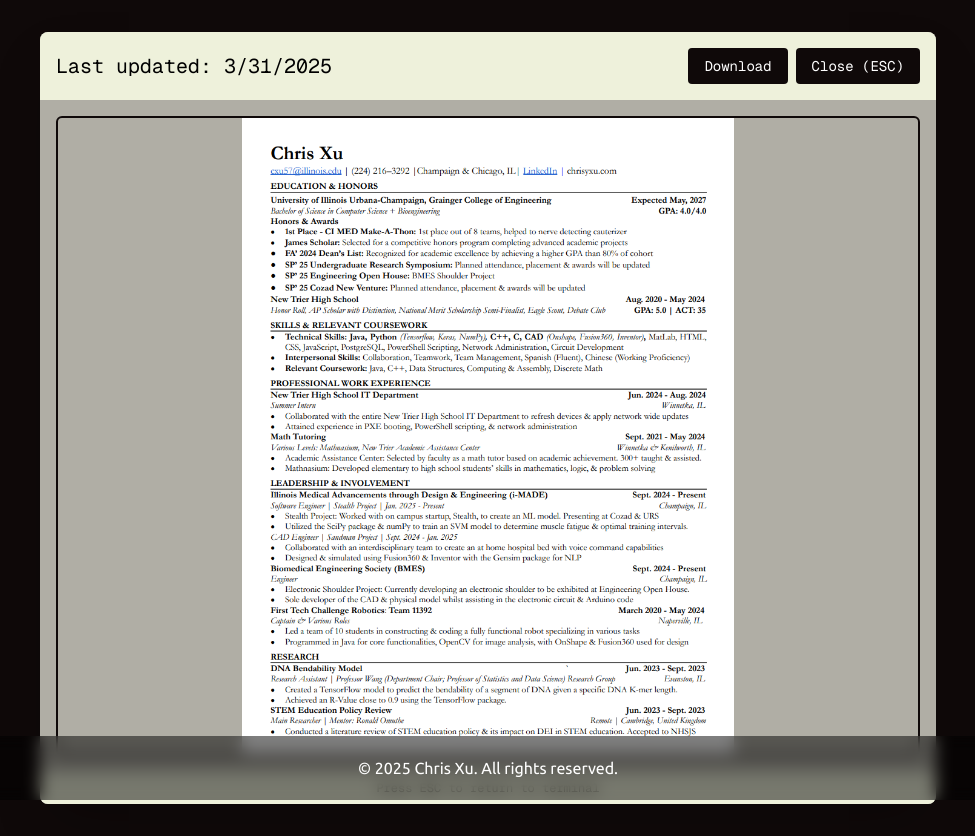
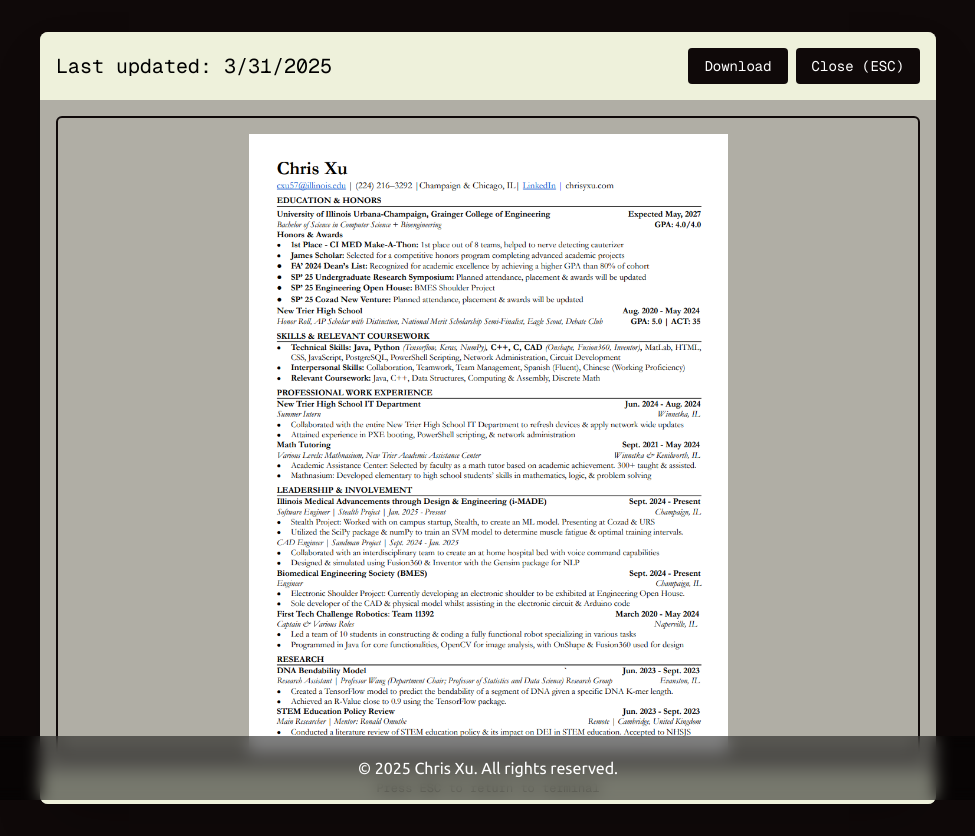
Before and after one commit to Typhlosion123/portfolio, a Next.js app: page /resume in a window 1280 px wide. Shown: the whole page, without its empty margins (152-1127 px from the left). Built offline with nearby package versions, Linux system fonts and the light colour scheme.

Commit message:
image padding

```diff
--- a/app/resume/page.tsx
+++ b/app/resume/page.tsx
@@ -74,7 +74,7 @@ export default function ResumePage() {
               alt="Chris Xu's Resume"
               width={812}
               height={1051} // Adjust based on your image aspect ratio
-              className="object-contain"
+              className="object-contain mt-4"
               priority
             />
           </div>
```
